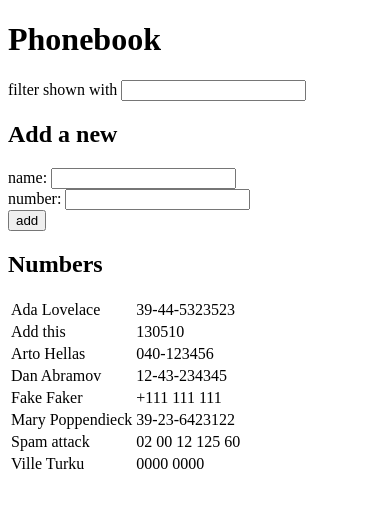
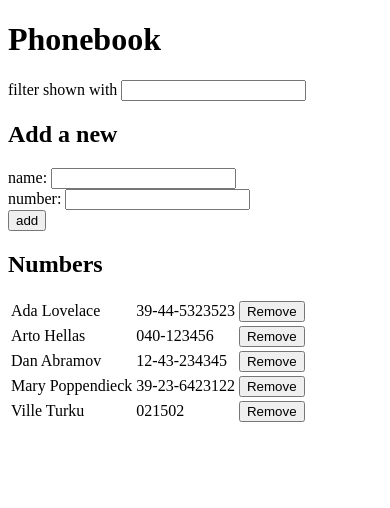
Before and after one commit to villevt/fsopen2021, a React (Create React App) app in the folder part2/phonebook/: page / in a window 390 px wide. Shown: the top 508 px of the page. Built offline with nearby package versions, Linux system fonts and the light colour scheme; data requests are answered from the project's data file.

Commit message:
Phonebook networking

```diff
--- a/part2/phonebook/db.json
+++ b/part2/phonebook/db.json
@@ -22,23 +22,8 @@
     },
     {
       "name": "Ville Turku",
-      "number": "0000 0000",
+      "number": "021502",
       "id": 5
-    },
-    {
-      "name": "Fake Faker",
-      "number": "+111 111 111",
-      "id": 6
-    },
-    {
-      "name": "Add this ",
-      "number": "130510",
-      "id": 7
-    },
-    {
-      "name": "Spam attack",
-      "number": "02 00 12 125 60",
-      "id": 8
     }
   ]
 }
--- a/part2/phonebook/src/App.js
+++ b/part2/phonebook/src/App.js
@@ -14,9 +14,23 @@ const App = () => {
   }])
   const [filter, setFilter] = useState("")
 
+  const personSetter = (values) => {
+    setPersons(values.map(value => {
+      return {...value, removeHandler: () => {
+        if (window.confirm(`Delete ${value.name}?`)) {
+          numberService.remove(value.id)
+          .then(response => {
+            personSetter(values.filter(val => val.id !== value.id))
+          })
+          .catch(error => alert(`Failed to delete person\n${error}`))
+        }
+      }}
+    }))
+  }
+
   useEffect(() => {
     numberService.getAll()
-      .then(response => setPersons(response))
+      .then(response => personSetter(response))
       .catch(error => alert(`Failed to retrieve numbers \n${error}`))
   }, [])
 
@@ -30,7 +44,18 @@ const App = () => {
     const newNumber = event.target.form[1].value
 
     if (persons.some((value) => value.name === newName)) {
-      alert(`${newName} is already in phonebook`)
+      if (window.confirm(`${newName} is already in the phonebook. Replace the old number with a new one?`)) {
+        numberService.update({
+          name: newName,
+          number: newNumber,
+          id: persons.find(person => person.name === newName).id
+        }).then(response => personSetter(persons.map(person => {
+          if (person.name === newName) {
+            person.number = newNumber
+          }
+          return person
+        }))).catch(error => alert(`Error updating number\n${error}`))
+      }
     } else if (persons.some((value) => value.number === newNumber)) {
       alert (`${newNumber} is already in phonebook`)
     } else {
@@ -38,7 +63,7 @@ const App = () => {
         name: newName,
         number: newNumber
       }).then(response =>
-          setPersons(persons.concat(response))
+          personSetter(persons.concat(response))
         )
         .catch(error => alert(`Error adding number\n${error}`))
     }
--- a/part2/phonebook/src/components/Number.js
+++ b/part2/phonebook/src/components/Number.js
@@ -4,6 +4,11 @@ const Number = ({person}) => (
     <tr>
         <td>{person.name}</td>
         <td>{person.number}</td>
+        <td>
+            <button onClick={person.removeHandler}>
+                Remove
+            </button>
+        </td>
     </tr>
 )
 
--- a/part2/phonebook/src/services/numbers.js
+++ b/part2/phonebook/src/services/numbers.js
@@ -10,9 +10,19 @@ const create = newObject => {
     return axios.post(url, newObject).then(response => response.data)
 }
 
+const remove = id => {
+    return axios.delete(`${url}/${id}`).then(response => response.data)
+}
+
+const update = updatedObject => {
+    return axios.put(`${url}/${updatedObject.id}`, updatedObject).then(response => response.data)
+}
+
 const numberService = {
     getAll,
-    create
+    create,
+    remove,
+    update
 }
 
 export default numberService
```
